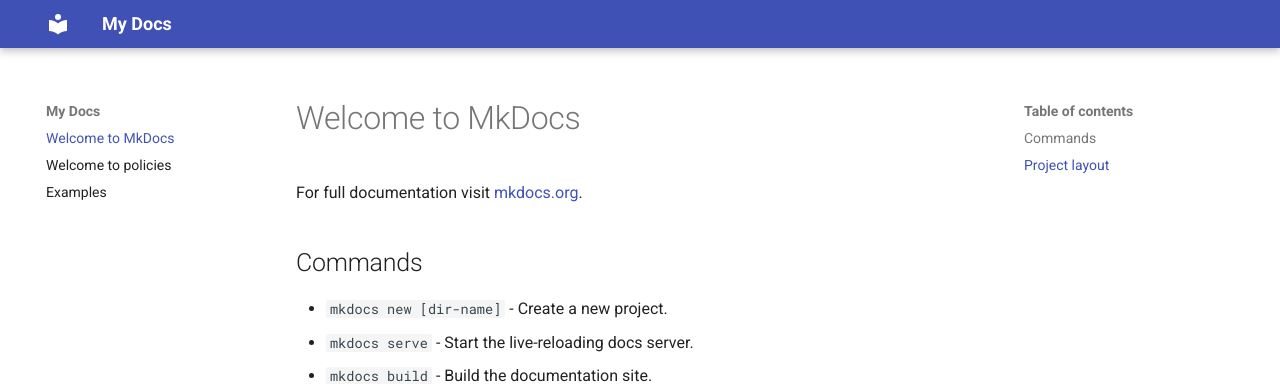
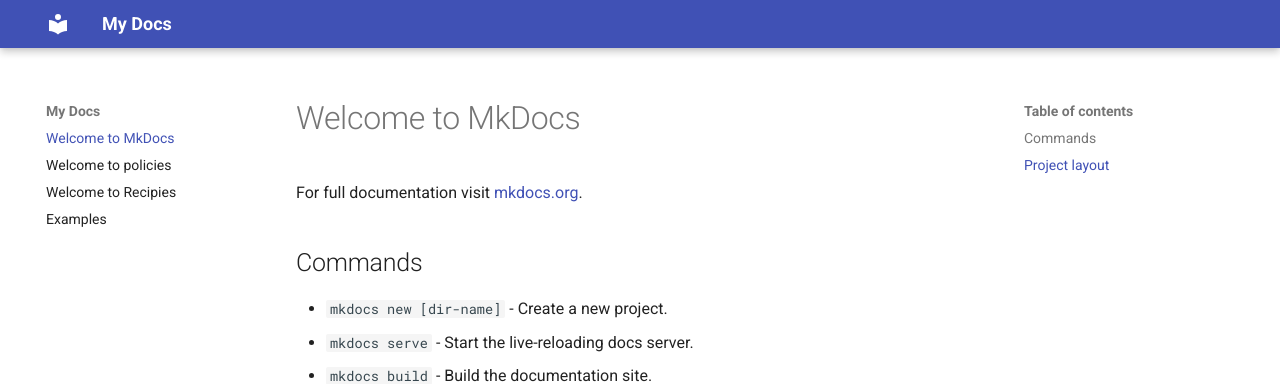
Before and after one commit to npechl/pandora, an MkDocs documentation site: the page built from docs/index.md, in a window 1280 px wide. Shown: the top 384 px of the page. Built offline with MkDocs 1.6.1 and Material for MkDocs 9.7.7, drawn with Linux system fonts in a browser that asks for light colours; comment, search, counter and statistics services are not loaded.

Commit message:
pandora package page built

```diff
--- /dev/null
+++ b/docs/recipies.md
@@ -0,0 +1 @@
+# Welcome to Recipies
--- a/mkdocs.yml
+++ b/mkdocs.yml
@@ -10,4 +10,5 @@
 nav:
   - index.md
   - policies.md
+  - recipies.md
   - examples.md
```
Also changed, not shown: 1 other file.
